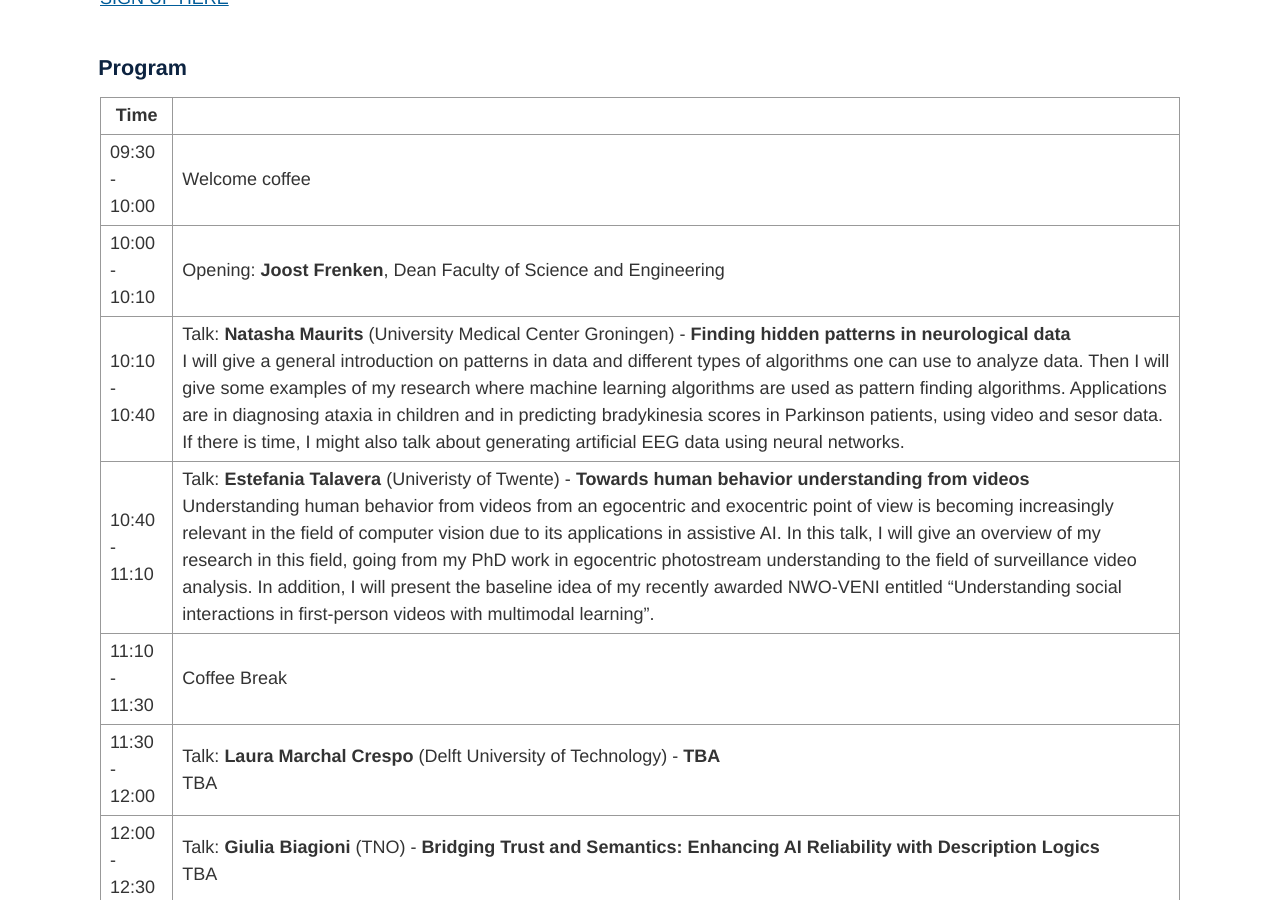
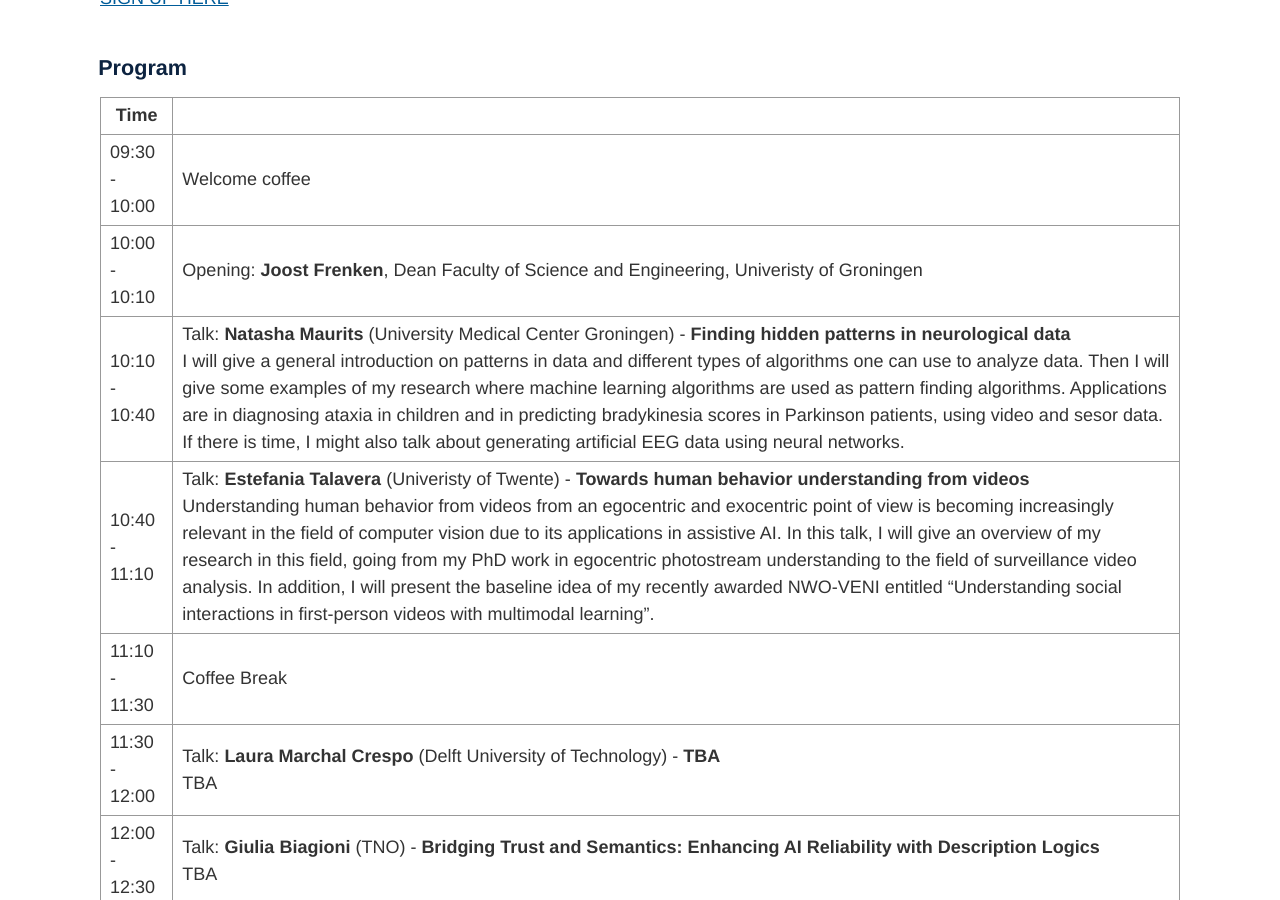
Before and after one commit to alice-and-eve/2025, a Jekyll site: the page built from index.md, in a window 1280 px wide and 900 px high, scrolled down 1553 px. Built offline with Jekyll 4.4.1, drawn with Linux system fonts in a browser that asks for light colours.

Commit message:
Update index.md

```diff
--- a/index.md
+++ b/index.md
@@ -54,7 +54,7 @@ The registration is free and includes coffee breaks, lunch and drinks. We welcom
 | Time |  |
 |---|---|
 | 09:30 - 10:00  | Welcome coffee |
-| 10:00 - 10:10  | Opening: **Joost Frenken**, Dean Faculty of Science and Engineering |
+| 10:00 - 10:10  | Opening: **Joost Frenken**, Dean Faculty of Science and Engineering, Univeristy of Groningen |
 | 10:10 - 10:40  | Talk: **Natasha Maurits** (University Medical Center Groningen) - **Finding hidden patterns in neurological data**<br>I will give a general introduction on patterns in data and different types of algorithms one can use to analyze data. Then I will give some examples of my research where machine learning algorithms are used as pattern finding algorithms. Applications are in diagnosing ataxia in children and in predicting bradykinesia scores in Parkinson patients, using video and sesor data. If there is time, I might also talk about generating artificial EEG data using neural networks. |
 | 10:40 - 11:10  | Talk: **Estefania Talavera** (Univeristy of Twente) - **Towards human behavior understanding from videos**<br>Understanding human behavior from videos from an egocentric and exocentric point of view is becoming increasingly relevant in the field of computer vision due to its applications in assistive AI. In this talk, I will give an overview of my research in this field, going from my PhD work in egocentric photostream understanding to the field of surveillance video analysis. In addition, I will present the baseline idea of my recently awarded NWO-VENI entitled “Understanding social interactions in first-person videos with multimodal learning”. |
 | 11:10 - 11:30  | Coffee Break |
```
